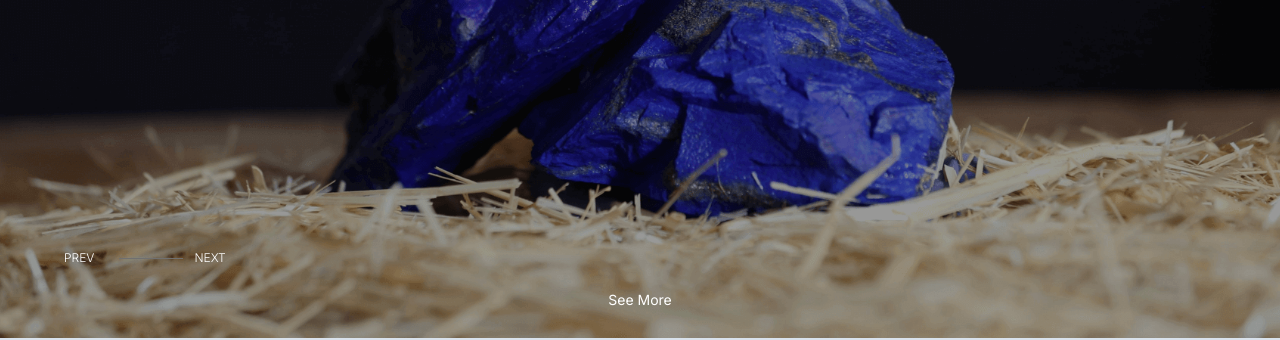
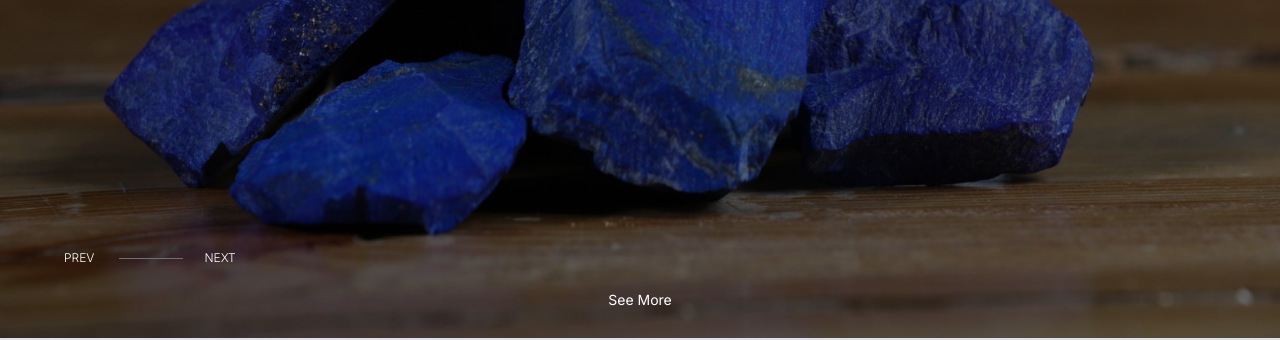
Before and after one commit to ZakaryaNoori/zamarud, a website: page index.html in a window 1280 px wide. Shown: the part 462-802 px from the top of the page. Drawn offline with nearby package versions, Linux system fonts and the light colour scheme.

Commit message:
Add compressed images to home

```diff
--- a/assets/css/facts/facts.scss
+++ b/assets/css/facts/facts.scss
@@ -16,7 +16,7 @@
 }
 
 .sub-header {
-    background-image: url(../../assets/final/facts-2.png);
+    background-image: url(../../assets/final/facts-2.jpg);
     background-size: cover;
     background-position: center;
 }
--- a/assets/css/home/home.scss
+++ b/assets/css/home/home.scss
@@ -82,7 +82,7 @@
       cursor: pointer;
     }
     & :not(:last-child) {
-      margin-right: 100px;
+      margin-right: 110px;
       position: relative;
       display: flex;
       align-items: center;
--- a/index.html
+++ b/index.html
@@ -62,7 +62,7 @@
         <div class="swiper-slide">
           <div
             class="slide-inner"
-            style="background-image: url(./assets/final/background.png)"
+            style="background-image: url(./assets/final/background.jpg)"
           >
             <!-- <h1>this is active</h1> -->
           </div>
@@ -70,7 +70,7 @@
         <div class="swiper-slide">
           <div
             class="slide-inner"
-            style="background-image: url(./assets/final/back2.png)"
+            style="background-image: url(./assets/final/back2.jpg)"
           >
             <!-- <h1>this is active</h1> -->
           </div>
@@ -78,7 +78,7 @@
         <div class="swiper-slide">
           <div
             class="slide-inner"
-            style="background-image: url(./assets/final/background.png)"
+            style="background-image: url(./assets/final/facts2.jpg)"
           >
             <!-- <h1>this is active</h1> -->
           </div>
```
Also changed, not shown: assets/final/back2.jpg (added), assets/final/back2.png (deleted), assets/final/background.jpg (added), assets/final/background.png (deleted), assets/final/facts-2.jpg (added), assets/final/facts.jpg (added), assets/final/facts2.jpg (added), css/facts/facts.css, css/home/home.css, 3 other files.
